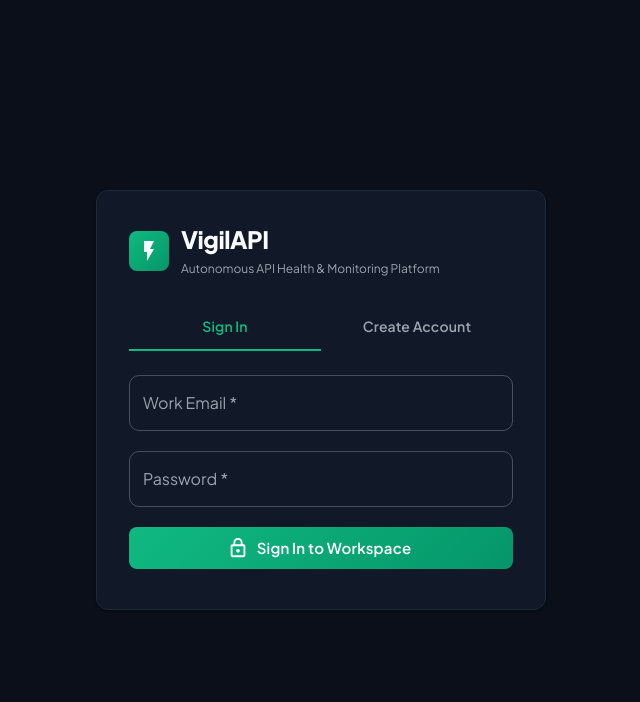
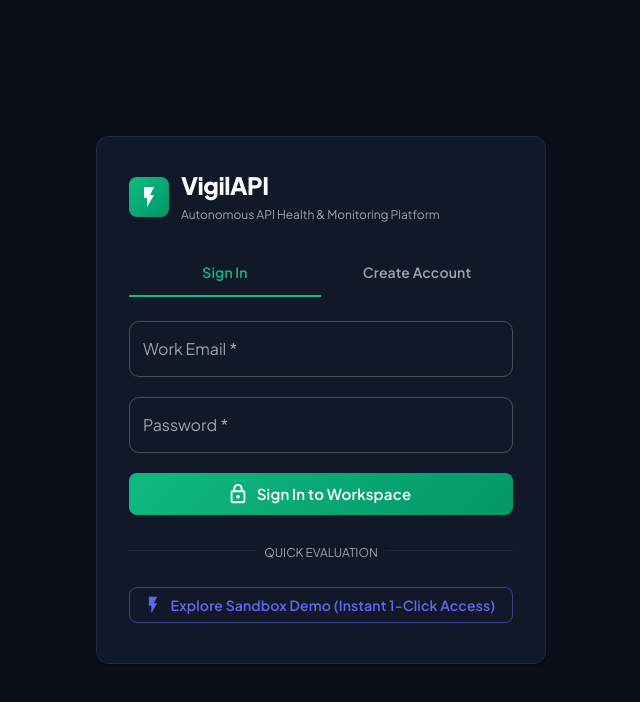
Before and after one commit to amitbora007/trigger_run, a React (Vite) app: page /login in a window 1280 px wide. Shown: the top 702 px of the page, without its empty margins (319-959 px from the left). Built offline with nearby package versions, Linux system fonts and the light colour scheme; no server answers; the HTML template or start-up script is replaced by a standard one.

Commit message:
feat(auth): enable 1-click sandbox demo access on login page

```diff
--- a/src/features/auth/LoginPage.tsx
+++ b/src/features/auth/LoginPage.tsx
@@ -19,7 +19,7 @@ import { useAuth } from './AuthContext';
 
 export const LoginPage: React.FC = () => {
   const navigate = useNavigate();
-  const { signIn, signUp, enableDemoMode, isDemoMode } = useAuth();
+  const { signIn, signUp, enableDemoMode } = useAuth();
 
   const [tabIndex, setTabIndex] = useState(0); // 0 = signin, 1 = signup
   const [email, setEmail] = useState('');
@@ -160,11 +160,9 @@ export const LoginPage: React.FC = () => {
             </Stack>
           </form>
 
-          {isDemoMode && (
-            <>
           <Divider sx={{ my: 3 }}>
             <Typography variant="caption" color="text.secondary">
-                  EVALUATION MODE
+              QUICK EVALUATION
             </Typography>
           </Divider>
 
@@ -175,10 +173,8 @@ export const LoginPage: React.FC = () => {
             onClick={handleDemoSignIn}
             startIcon={<FlashOnIcon />}
           >
-                Explore Sandbox Demo (Instant Access)
+            Explore Sandbox Demo (Instant 1-Click Access)
           </Button>
-            </>
-          )}
         </CardContent>
       </Card>
     </Box>
```
Lines whose indentation alone changed are shown as unchanged.
